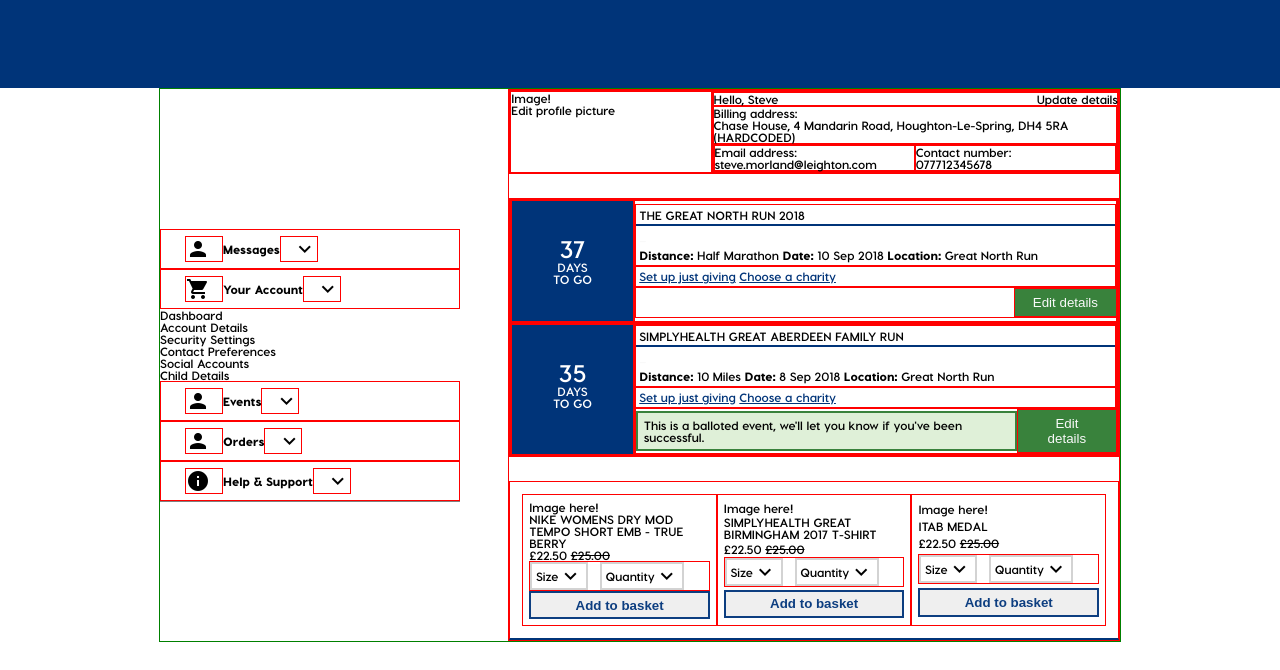
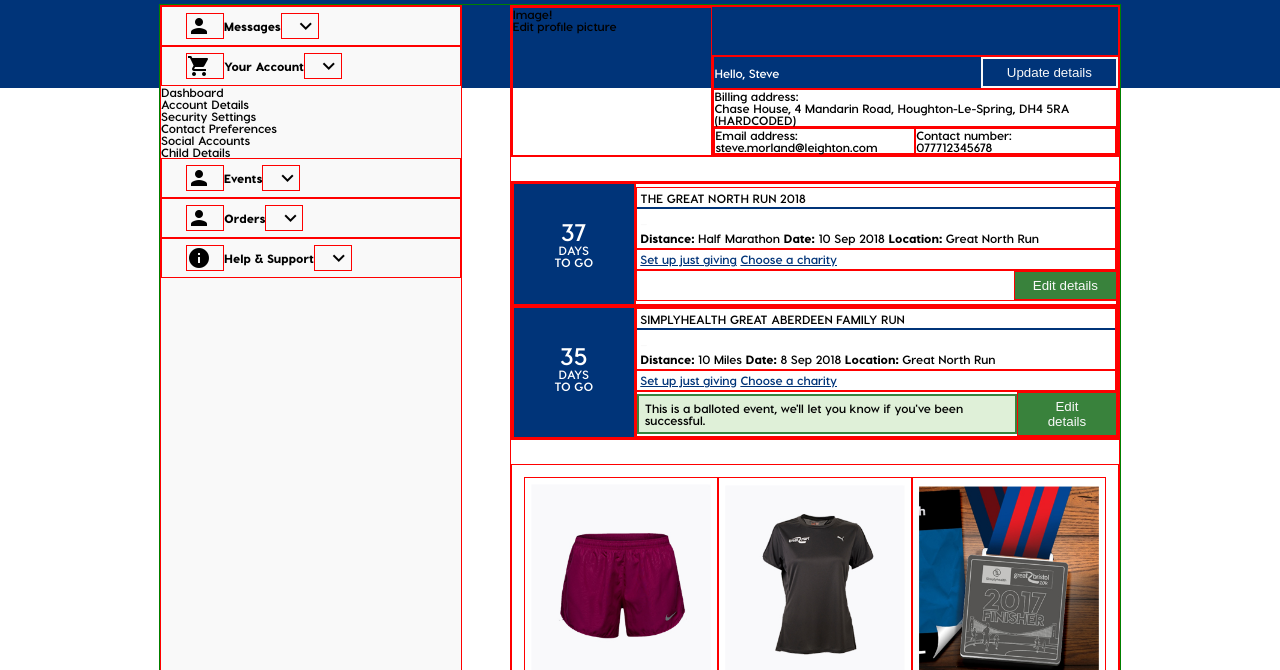
Before and after one commit to gaddes/LeightonGreatRun, a plain HTML site: page index.html in a window 1280 px wide. Shown: the part 56-726 px from the top of the page. Drawn offline with Linux system fonts and the light colour scheme; files whose address does not match are found by name.

Commit message:
Add images.

```diff
--- a/index.html
+++ b/index.html
@@ -17,7 +17,7 @@
     <!-- HEADER -->
 
     <header>
-      <div class="container-960px">
+      <div class="container-960px-header">
         <img src="./resources/img/logo.svg" alt="The Great Run Company logo.">
         <div class="header-items">
           <div class="header-item">
@@ -95,8 +95,8 @@
             </div>
             <div class="main-body-content-profile-info">
               <div class="main-body-content-profile-info-update">
-                <p>Hello, Steve</p>
-                <p>Update details</p>
+                <p class="text-white">Hello, Steve</p>
+                <button>Update details</button>
               </div>
               <div class="main-body-content-profile-info-address">
                 <p>Billing address:</p>
@@ -163,7 +163,7 @@
           </div>
           <div class="main-body-content-purchases">
             <div class="main-body-content-purchases-item">
-              <p>Image here!</p>
+              <img src="./resources/img/nike-shorts.jpg" alt="Nike shorts.">
               <p>NIKE WOMENS DRY MOD TEMPO SHORT EMB - TRUE BERRY</p>
               <p>£22.50 <span class="text-strikethrough">£25.00</span></p>
               <div class="main-body-content-purchases-item-options">
@@ -181,7 +181,7 @@
               </div>
             </div>
             <div class="main-body-content-purchases-item">
-              <p>Image here!</p>
+              <img src="./resources/img/birmingham-tshirt.jpg" alt="Birmingham tshirt.">
               <p>SIMPLYHEALTH GREAT BIRMINGHAM 2017 T-SHIRT</p>
               <p>£22.50 <span class="text-strikethrough">£25.00</span></p>
               <div class="main-body-content-purchases-item-options">
@@ -199,7 +199,7 @@
               </div>
             </div>
             <div class="main-body-content-purchases-item">
-              <p>Image here!</p>
+              <img src="./resources/img/itab-medal.jpg" alt="Itab medal.">
               <p>ITAB MEDAL</p>
               <p>£22.50 <span class="text-strikethrough">£25.00</span></p>
               <div class="main-body-content-purchases-item-options">
@@ -222,7 +222,7 @@
     </div>
 
     <footer>
-      <div class="container-960px">
+      <div class="container-960px-header">
         <img src="./resources/img/logo-white.svg" alt="The Great Run Company logo.">
       </div>
     </footer>
--- a/resources/css/style.css
+++ b/resources/css/style.css
@@ -56,13 +56,20 @@ b { font-weight: 700; }
   margin: 0 auto;
   display: flex;
   justify-content: space-between;
+  border: 1px solid green;
+}
+
+.container-960px-header {
+  width: 960px;
+  margin: 0 auto;
+  display: flex;
+  justify-content: space-between;
   align-items: center;
   border: 1px solid green;
 }
 
 .container-sidebar {
   display: flex;
-
 }
 
 /* HEADER */
@@ -71,8 +78,6 @@ header {
   display: flex;
   justify-content: space-between;
   align-items: center;
-  /* border-bottom: 1px solid #0d3e80; */
-  /* box-shadow: 0px 1px 2px darkgrey; */
 
   position: fixed;
   z-index: 5;
@@ -127,6 +132,8 @@ header .header-item-text {
 
 .main-body {
   z-index: 4;
+  position: relative;
+  top: -7rem;
 }
 
 /* MAIN-BODY-SIDEBAR */
@@ -134,9 +141,10 @@ header .header-item-text {
 .main-body-sidebar {
   width: 33%;
   margin-right: 2rem;
+
+  border: 1px solid red;
   border-bottom: 1px solid grey;
-  /* display: flex; */
-
+  background-color: #f9f9f9;
 }
 
 .sidebar-heading {
@@ -193,6 +201,7 @@ header .header-item-text {
   display: flex;
   flex-direction: column;
   width: 67%;
+  margin-top: 4rem;
 }
 
 .main-body-content-profile-info-update {
@@ -200,8 +209,15 @@ header .header-item-text {
   display: flex;
   flex-direction: row;
   justify-content: space-between;
-  align-items: flex-end;
+  align-items: center;
   width: 100%;
+}
+
+.main-body-content-profile-info-update button {
+  border: 2px solid #f9f9f9;
+  background-color: #003479;
+  color: #f9f9f9;
+  padding: 0.5rem 2rem;
 }
 
 .main-body-content-profile-info-address {
@@ -324,6 +340,10 @@ header .header-item-text {
   width: 33%;
 }
 
+.main-body-content-purchases-item img {
+  width: 100%;
+}
+
 .main-body-content-purchases-item-options {
   display: flex;
   flex-direction: row;
```
